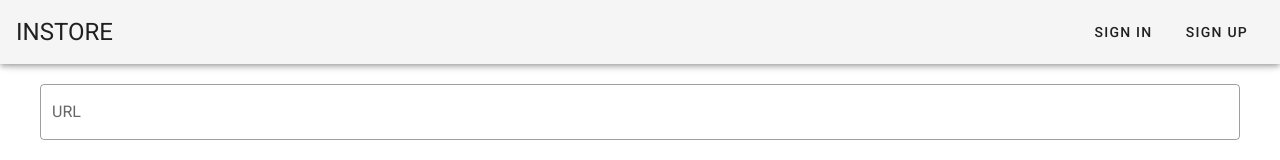
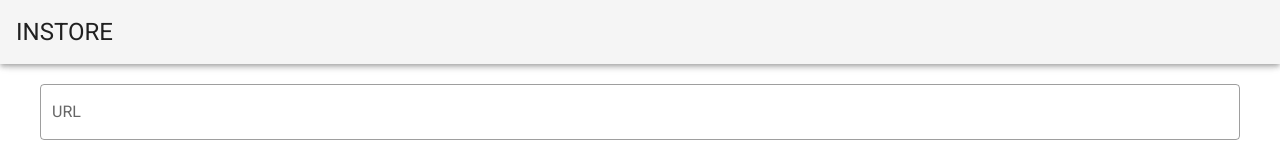
Before and after one commit to voiciphil/instore, a Vue app in the folder frontend/: page / in a window 1280 px wide. Shown: the top 160 px of the page. Built offline with nearby package versions, Linux system fonts and the light colour scheme.

Commit message:
Remove unnecessary buttons

```diff
--- a/frontend/src/App.vue
+++ b/frontend/src/App.vue
@@ -5,20 +5,7 @@
         <span>Instore</span>
       </v-toolbar-title>
       <v-spacer></v-spacer>
-      <v-btn
-        text
-        target="_blank"
-      >
-        <span>sign in</span>
-      </v-btn>
-      <v-btn
-        text
-        target="_blank"
-      >
-        <span>sign up</span>
-      </v-btn>
     </v-app-bar>
-
     <v-content>
       <Input/>
       <ImageList/>
@@ -27,7 +14,6 @@
 </template>
 
 <script>
-// import HelloWorld from './components/HelloWorld';
 import Input from './components/Input'
 import ImageList from './components/ImageList'
 
@@ -38,7 +24,7 @@ export default {
     ImageList
   },
   data: () => ({
-    //
+
   })
 }
 </script>
```
